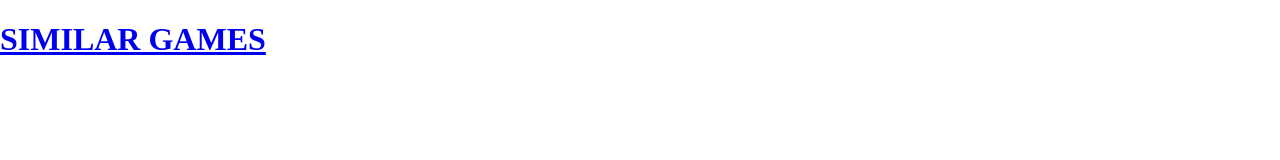
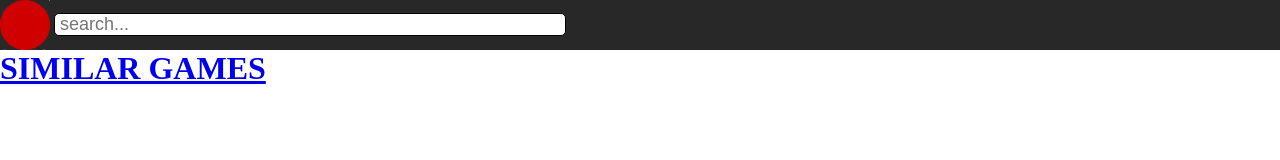
Before and after one commit to BenoitKuzak/Comp307Website, a plain HTML site: page headPage.html in a window 1280 px wide. Drawn offline with Linux system fonts and the light colour scheme.

Commit message:
Added header + content in headpage

```diff
--- a/headPage.html
+++ b/headPage.html
@@ -14,7 +14,18 @@
 </head>
 
 <body>
-    <div id = "title">
-        <h1> <a id = "titleLink" href="headPage.html"> SIMILAR GAMES </a></h1>
+    <div class='header'>
+        <div class='logo'>
+            <a href='headPage.html'><img src='logo.png'/></a>
+        </div>
+        <div class='search-bar'>
+            <input type='text' placeholder='search...'/>
+        </div>
     </div>
+    <div class='content'>
+        <div id = "title">
+            <h1> <a id = "titleLink" href="headPage.html"> SIMILAR GAMES </a></h1>
+        </div>
+    </div>
+
 </body>
```
Also changed, not shown: test.html (+1 -1 lines).
